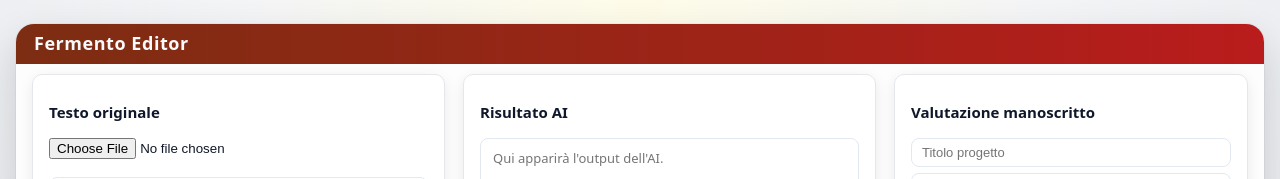
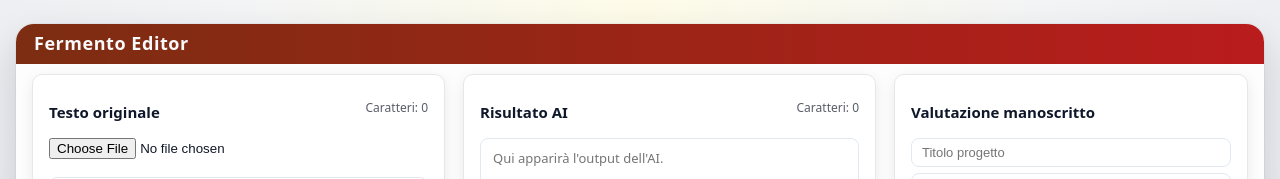
Before and after one commit to fermento-editor/fermento-editor, a React (Vite) app: page / in a window 1280 px wide. Shown: the top 179 px of the page. Built offline with nearby package versions, Linux system fonts and the light colour scheme.

Commit message:
Aggiunti contatori caratteri in App.jsx e App.css

```diff
--- a/src/App.css
+++ b/src/App.css
@@ -497,3 +497,14 @@ button:disabled {
   font-size: 11px;
   border-radius: 999px;
 }
+
+.pane-header {
+  display: flex;
+  justify-content: space-between;
+  align-items: center;
+}
+
+.char-counter {
+  font-size: 0.75rem;
+  opacity: 0.7;
+}
--- a/src/App.jsx
+++ b/src/App.jsx
@@ -358,7 +358,12 @@ async function handleExportEvaluationDocx() {
       <main className="layout">
   {/* COLONNA SINISTRA */}
   <section className="column">
+    <div className="pane-header">
       <h2>Testo originale</h2>
+      <span className="char-counter">
+        Caratteri: {inputText ? inputText.length : 0}
+      </span>
+    </div>
 
     <input
       type="file"
@@ -372,6 +377,7 @@ async function handleExportEvaluationDocx() {
       onChange={(e) => setInputText(e.target.value)}
       placeholder="Incolla qui il testo o caricalo da file..."
     />
+
 
           <div className="buttons-row">
             <button
@@ -415,7 +421,12 @@ async function handleExportEvaluationDocx() {
 
        {/* COLONNA CENTRALE */}
 <section className="column">
+  <div className="pane-header">
     <h2>Risultato AI</h2>
+    <span className="char-counter">
+      Caratteri: {outputText ? outputText.length : 0}
+    </span>
+  </div>
 
   <textarea
     value={outputText}
@@ -427,6 +438,7 @@ async function handleExportEvaluationDocx() {
     <button onClick={handleExportDocx}>Scarica DOCX</button>
   </div>
 </section>
+
 
         {/* COLONNA DESTRA */}
         <section className="column">
```
Lines whose indentation alone changed are shown as unchanged.
